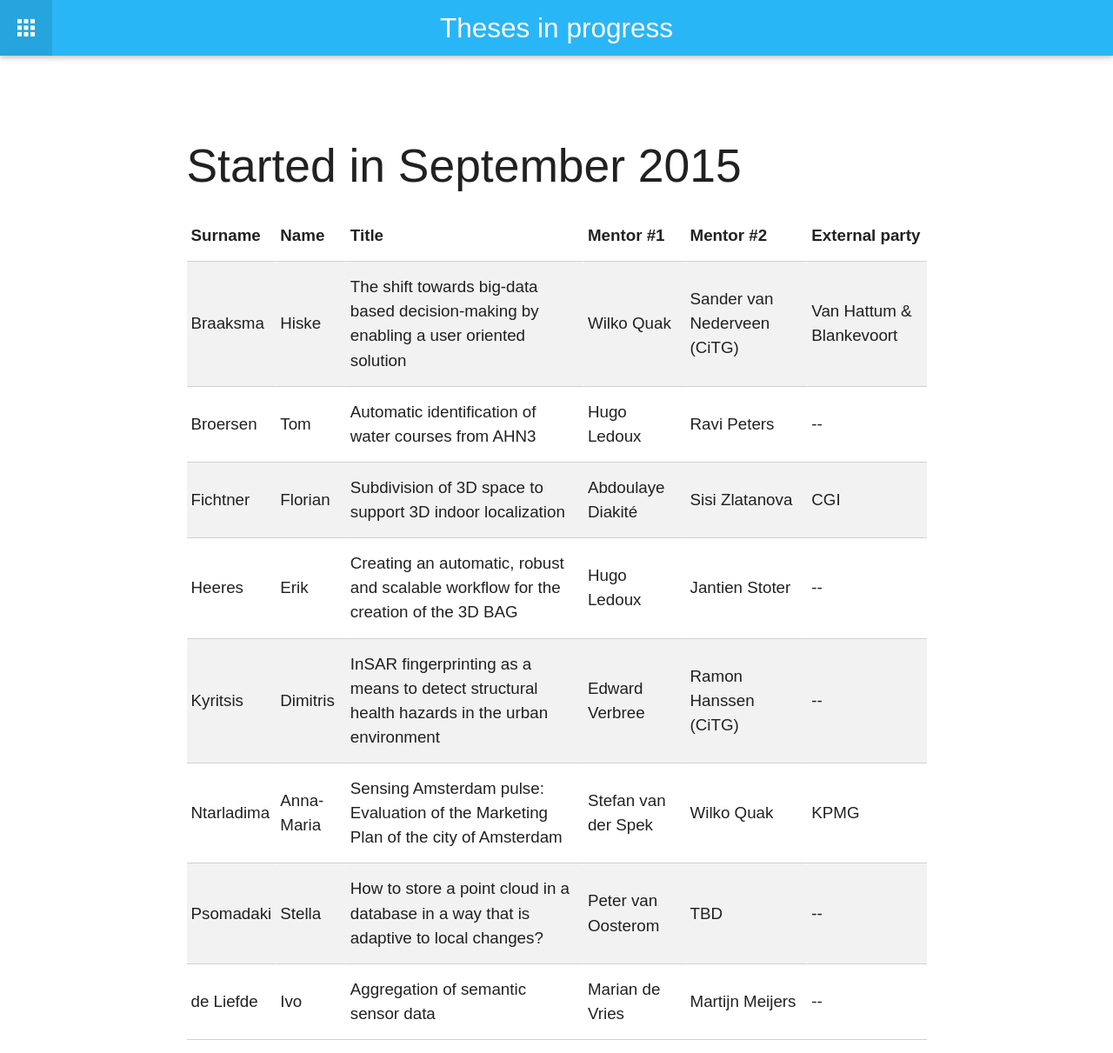
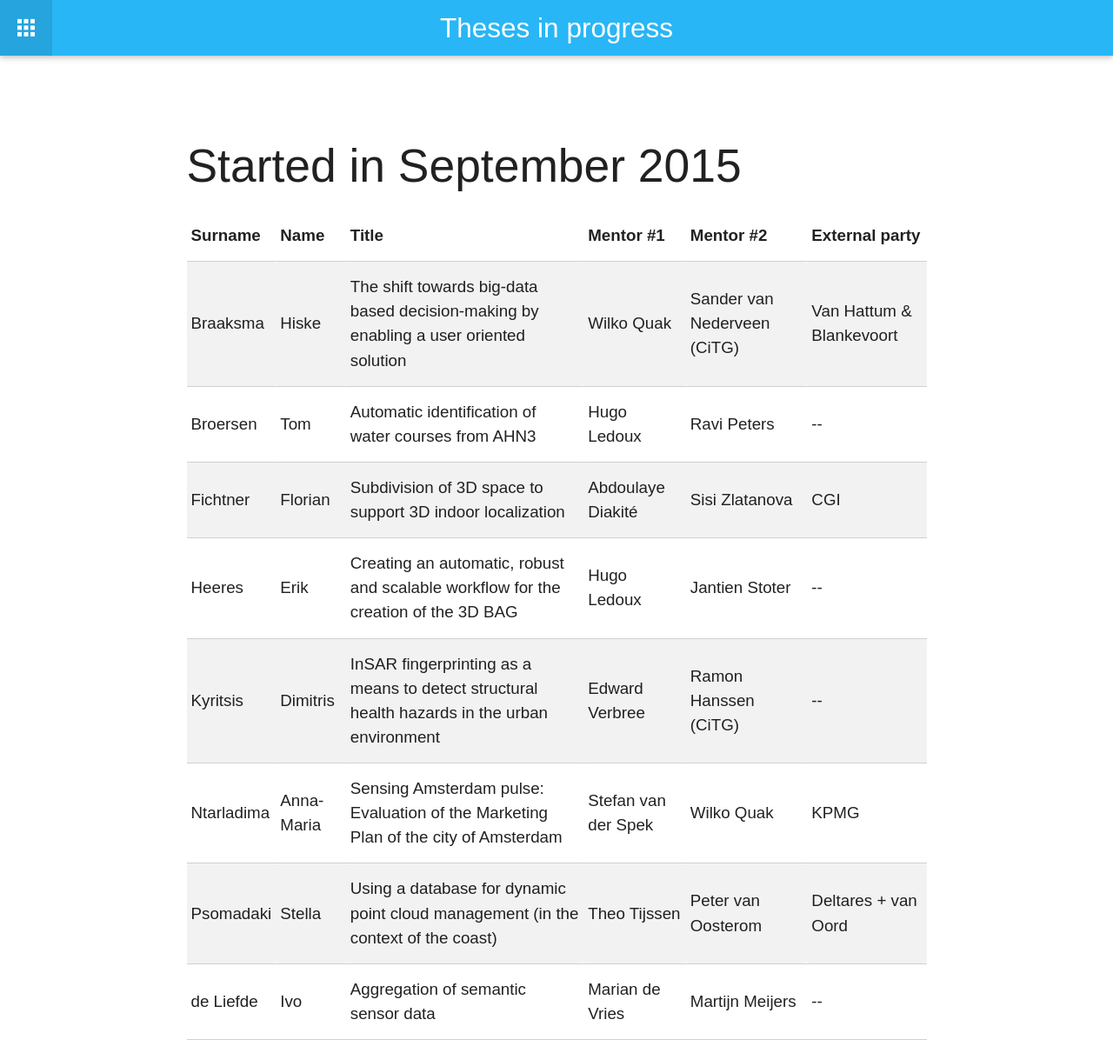
Before and after one commit to tudelft3d/geo2020, a Jekyll site: the page built from inprogress/index.md, in a window 1280 px wide. Shown: the whole page at 87% size. Built offline with Jekyll 4.4.1, drawn with Linux system fonts in a browser that asks for light colours; nearby versions of some CDN libraries.

Commit message:
stella now theo supervisor

```diff
--- a/_data/students_current.yml
+++ b/_data/students_current.yml
@@ -30,11 +30,11 @@
 
 - surname: Psomadaki
   name: Stella
-  title: "How to store a point cloud in a database in a way that is adaptive to local changes?"
+  title: "Using a database for dynamic point cloud management (in the context of the coast)"
   start: 2015/09
-  mentor1: Peter van Oosterom
-  mentor2: TBD
-  company: "--"
+  mentor1: Theo Tijssen
+  mentor2: Peter van Oosterom
+  company: "Deltares + van Oord"
   objective:
 
 
```
